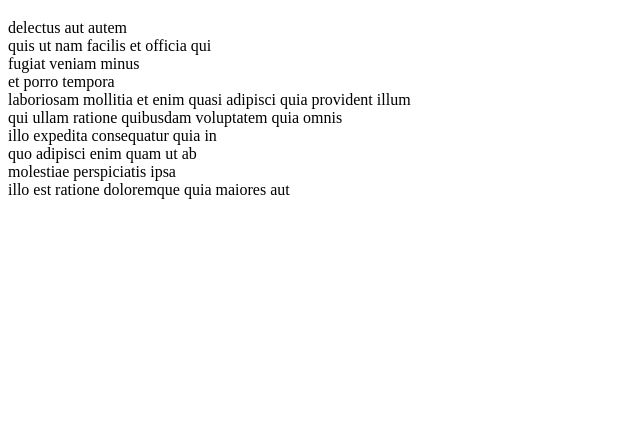
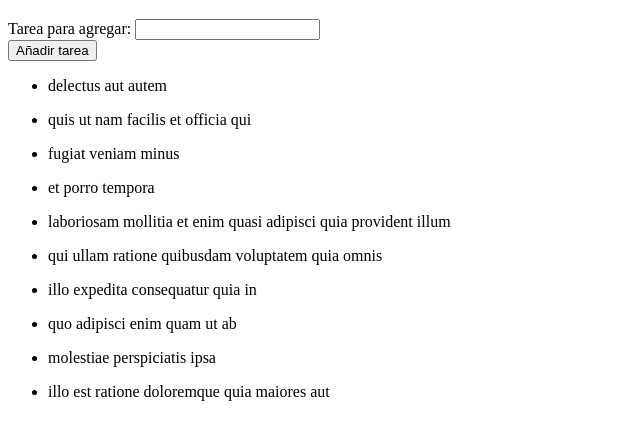
Before and after one commit to Fernandanais/lista-tareas, a plain HTML site: page index.html in a window 1280 px wide. Shown: the part 61-496 px from the top of the page, without its empty margins (0-640 px from the left). Drawn offline with Linux system fonts and the light colour scheme.

Commit message:
Mostramos las tareas en una lista desordenada

```diff
--- a/assets/js/main.js
+++ b/assets/js/main.js
@@ -1208,8 +1208,15 @@ var tareas = [
 
 function mostrar(){
 	var contenedor = document.getElementById("contenedorTareas");
+
+	var acumulador = [];
 	for (var i = 0; i < 10; i++) {
-	document.write(tareas[i].title + '<br>');
+	document.write('<div id = "contenedorTareas"><ul><li>'+tareas[i].title + '</li></ul></div>');
 }
 }
+
+function agregar(){
+	var agregar = document.getElementById('tareaNueva').value;
+
+}
 mostrar();
--- a/index.html
+++ b/index.html
@@ -8,6 +8,10 @@
 	<h1>La lista de tareas</h1>
 
 	<div id = "contenedorTareas">
+	<form id="frm1">
+		Tarea para agregar: <input type="text" name="tareaNueva" id="tareaNueva"><br>
+	</form>
+	<button onclick="agregar()">Añadir tarea</button>
 
 	</div>
 	<script src="assets/js/main.js"></script>
```
